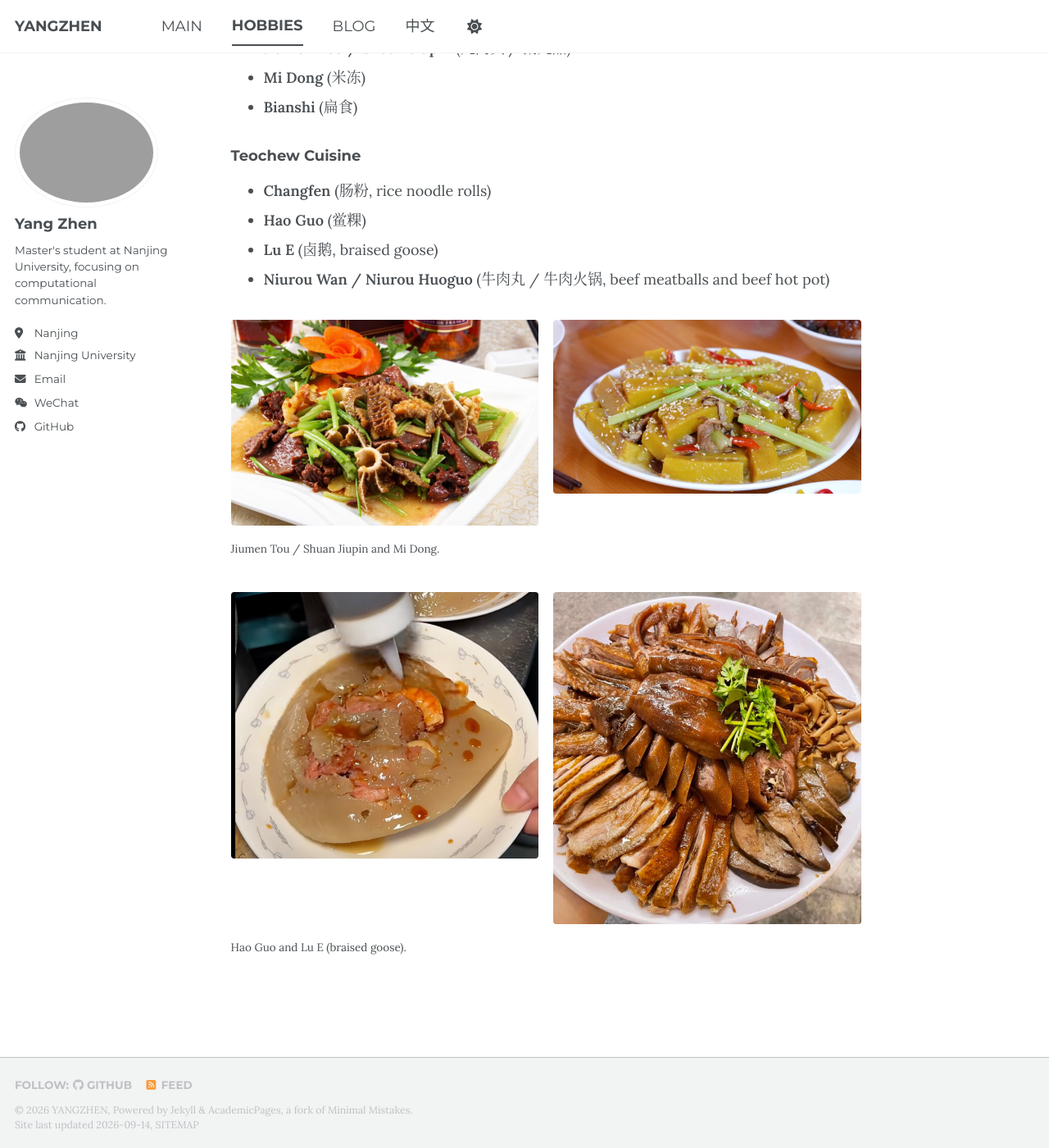
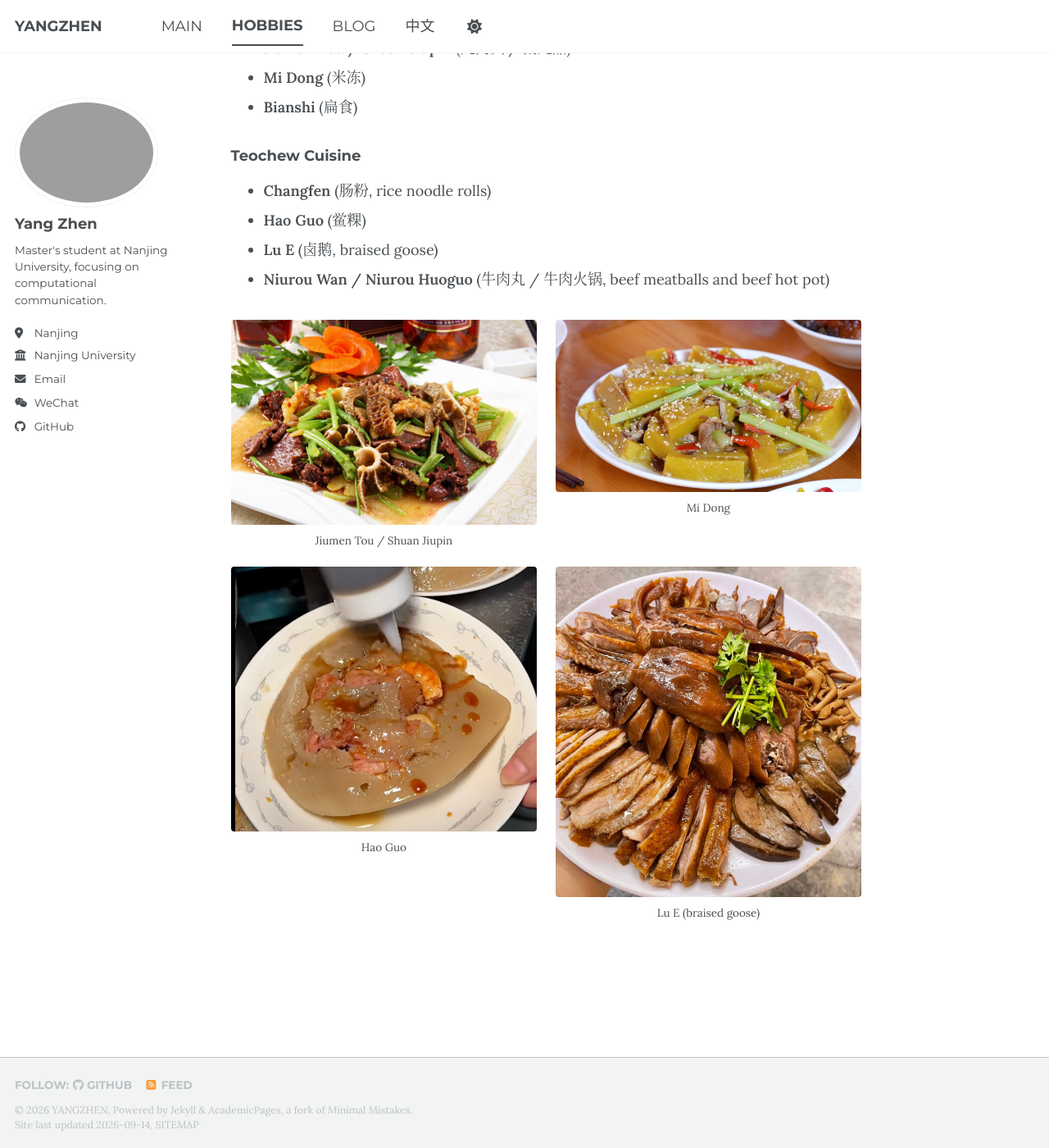
Before and after one commit to Yangzhen2003/yangzhen2003.github.io, a Jekyll site: the page built from _pages/hobbies.md, in a window 1280 px wide and 1400 px high, scrolled down 473 px. Shown: the whole window at 82% size. Built offline with Jekyll 4.4.1, drawn with Linux system fonts in a browser that asks for light colours; a style sheet for code colours, icons or effects is not loaded.

Commit message:
Place food captions below individual images

```diff
--- a/_pages/hobbies.md
+++ b/_pages/hobbies.md
@@ -26,14 +26,24 @@ My parents are from a Hakka family and a Shantou family, so I grew up learning a
 - **Lu E** (卤鹅, braised goose)
 - **Niurou Wan / Niurou Huoguo** (牛肉丸 / 牛肉火锅, beef meatballs and beef hot pot)
 
-<figure class="half">
-  <img src="/images/food/jiumen-tou.jpg" alt="Jiumen Tou / Shuan Jiupin">
-  <img src="/images/food/mi-dong.jpg" alt="Mi Dong">
-  <figcaption>Jiumen Tou / Shuan Jiupin and Mi Dong.</figcaption>
-</figure>
+<div class="food-gallery">
+  <figure>
+    <img src="/images/food/jiumen-tou.jpg" alt="Jiumen Tou / Shuan Jiupin">
+    <figcaption>Jiumen Tou / Shuan Jiupin</figcaption>
+  </figure>
 
-<figure class="half">
-  <img src="/images/food/hao-guo.jpg" alt="Hao Guo">
-  <img src="/images/food/braised-goose.jpg" alt="Lu E, braised goose">
-  <figcaption>Hao Guo and Lu E (braised goose).</figcaption>
-</figure>
+  <figure>
+    <img src="/images/food/mi-dong.jpg" alt="Mi Dong">
+    <figcaption>Mi Dong</figcaption>
+  </figure>
+
+  <figure>
+    <img src="/images/food/hao-guo.jpg" alt="Hao Guo">
+    <figcaption>Hao Guo</figcaption>
+  </figure>
+
+  <figure>
+    <img src="/images/food/braised-goose.jpg" alt="Lu E, braised goose">
+    <figcaption>Lu E (braised goose)</figcaption>
+  </figure>
+</div>
--- a/_sass/layout/_page.scss
+++ b/_sass/layout/_page.scss
@@ -266,6 +266,37 @@
   color: var(--global-text-color-light);
 }
 
+.food-gallery {
+  display: grid;
+  grid-template-columns: repeat(2, minmax(0, 1fr));
+  gap: 1.25em;
+  margin: 2em 0;
+
+  figure {
+    display: block;
+    margin: 0;
+  }
+
+  img {
+    display: block;
+    width: 100%;
+    margin-bottom: 0.5em;
+  }
+
+  figcaption {
+    display: block;
+    width: 100%;
+    margin: 0;
+    text-align: center;
+  }
+}
+
+@media screen and (max-width: 599px) {
+  .food-gallery {
+    grid-template-columns: 1fr;
+  }
+}
+
 
 /*
    Page meta
```
